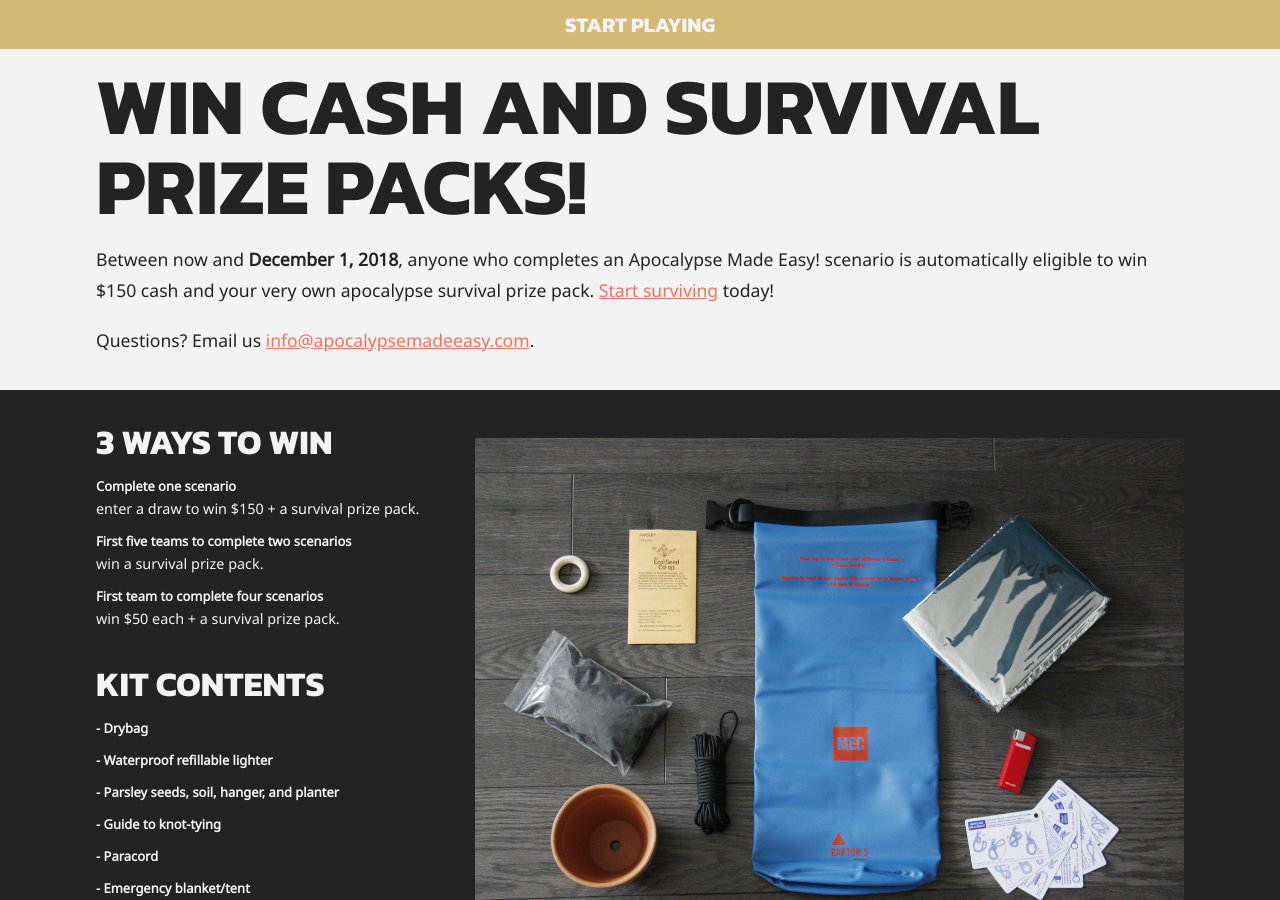
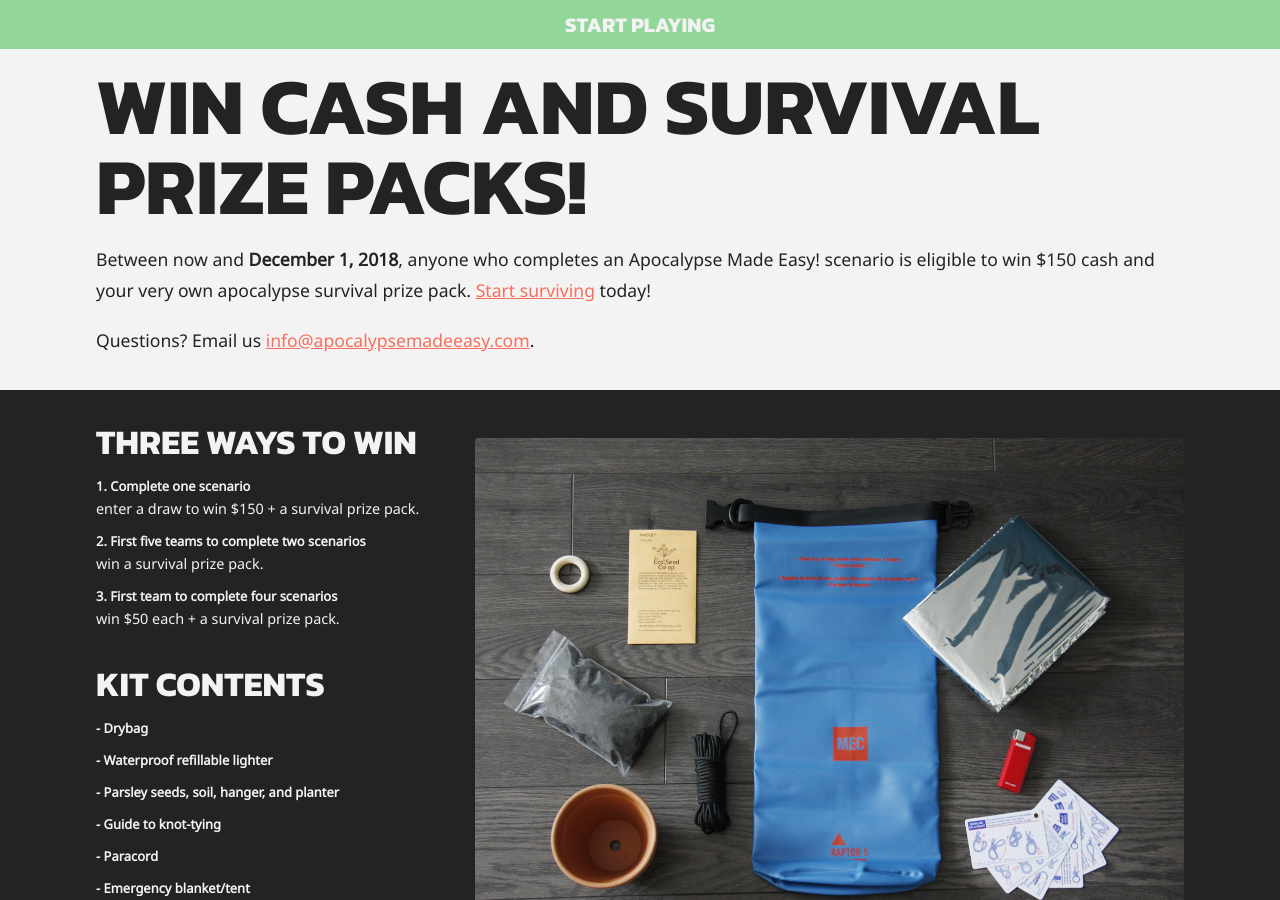
Before and after one commit to from-the-storm/ApocalypseMadeEasyWebsite, a Jekyll site: the page docs/win-things.html, which Jekyll copies as it is, in a window 1280 px wide and 900 px high. Built offline with Jekyll 4.4.1, drawn with Linux system fonts in a browser that asks for light colours.

Commit message:
Update wording on prize page

```diff
--- a/docs/win-things.html
+++ b/docs/win-things.html
@@ -49,7 +49,7 @@
           <div class="section-body">
               <div>
                 <h1>Win Cash and Survival Prize Packs!</h1>
-                <p>Between now and <strong>December 1, 2018</strong>, anyone who completes an Apocalypse Made Easy! scenario is automatically eligible to win $150 cash and your very own apocalypse survival prize pack. <a href="https://play.apocalypsemadeeasy.com">Start surviving</a> today!</p>
+                <p>Between now and <strong>December 1, 2018</strong>, anyone who completes an Apocalypse Made Easy! scenario is eligible to win $150 cash and your very own apocalypse survival prize pack. <a href="https://play.apocalypsemadeeasy.com">Start surviving</a> today!</p>
                 <p>Questions? Email us <a href="mailto:info@apocalypsemadeeasy.com">info@apocalypsemadeeasy.com</a>.</p>
               </div>
           </div>
@@ -59,10 +59,10 @@
               <div>
                   <div id="prize-criteria">
                   <ul id="stats">
-                        <li class="criteria">3 Ways to Win</li>
-                        <li><span>Complete one scenario</span>enter a draw to win $150 + a survival prize pack.</li>
-                        <li><span>First five teams to complete two scenarios</span>win a survival prize pack.</li>
-                        <li><span>First team to complete four scenarios</span>win $50 each + a survival prize pack.</li>
+                        <li class="criteria">Three Ways to Win</li>
+                        <li><span>1. Complete one scenario</span>enter a draw to win $150 + a survival prize pack.</li>
+                        <li><span>2. First five teams to complete two scenarios</span>win a survival prize pack.</li>
+                        <li><span>3. First team to complete four scenarios</span>win $50 each + a survival prize pack.</li>
                         <li style="margin-top: 2rem;" class="criteria">Kit Contents</li>
                         <li><span>- Drybag</span></li>
                         <li><span>- Waterproof refillable lighter</span></li>
```
Also changed, not shown: win-things.html (+5 -5 lines), docs/assets/img/scenes/east-agony-lake.jpg, docs/assets/img/scenes/garbage-fire.jpg, docs/assets/img/scenes/lil-catapult.jpg, docs/assets/img/scenes/lil-garbage-fire.jpg, docs/assets/img/scenes/lil-pie-trap.jpg, docs/assets/img/scenes/pie-trap.jpg, docs/assets/img/scenes/trust-fall.jpg.
